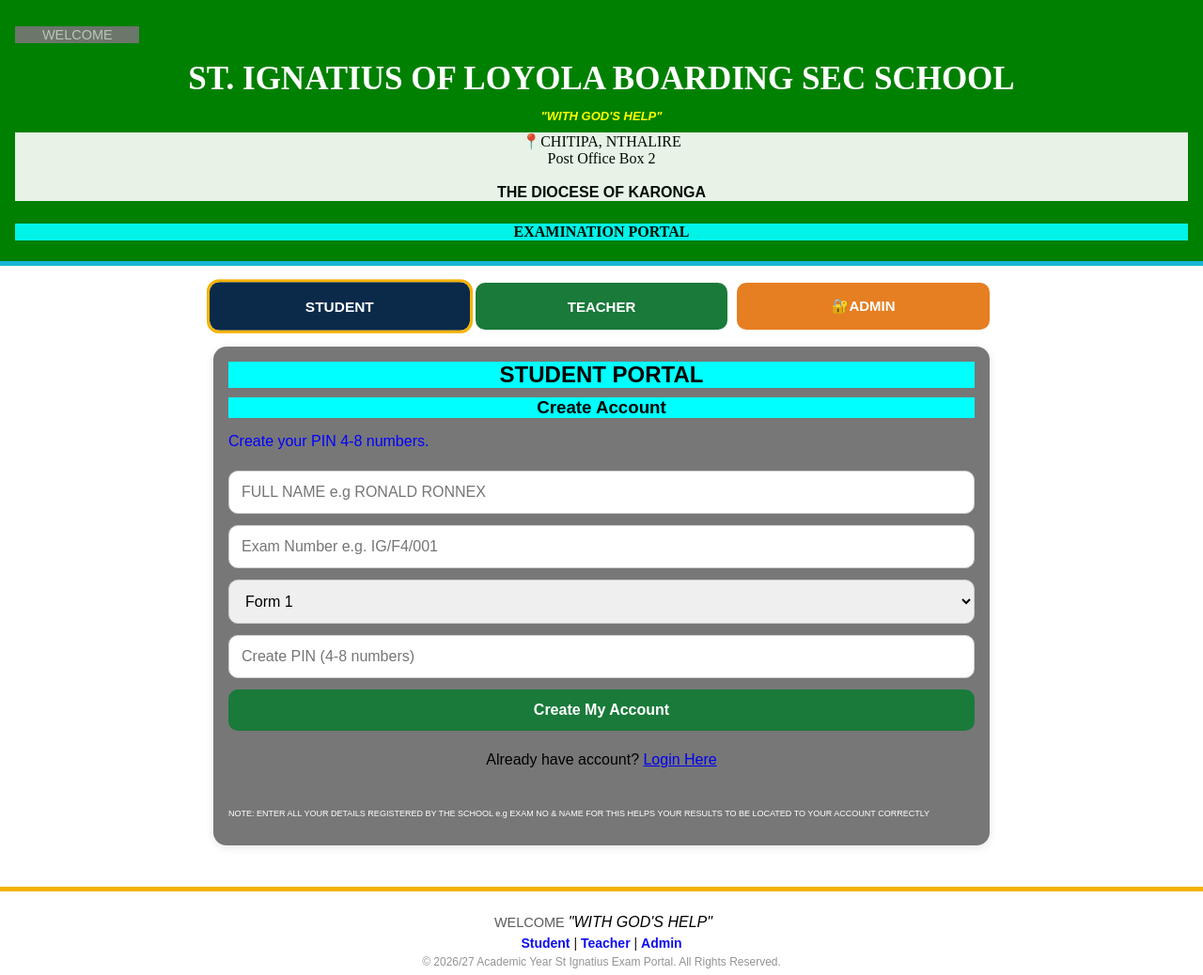
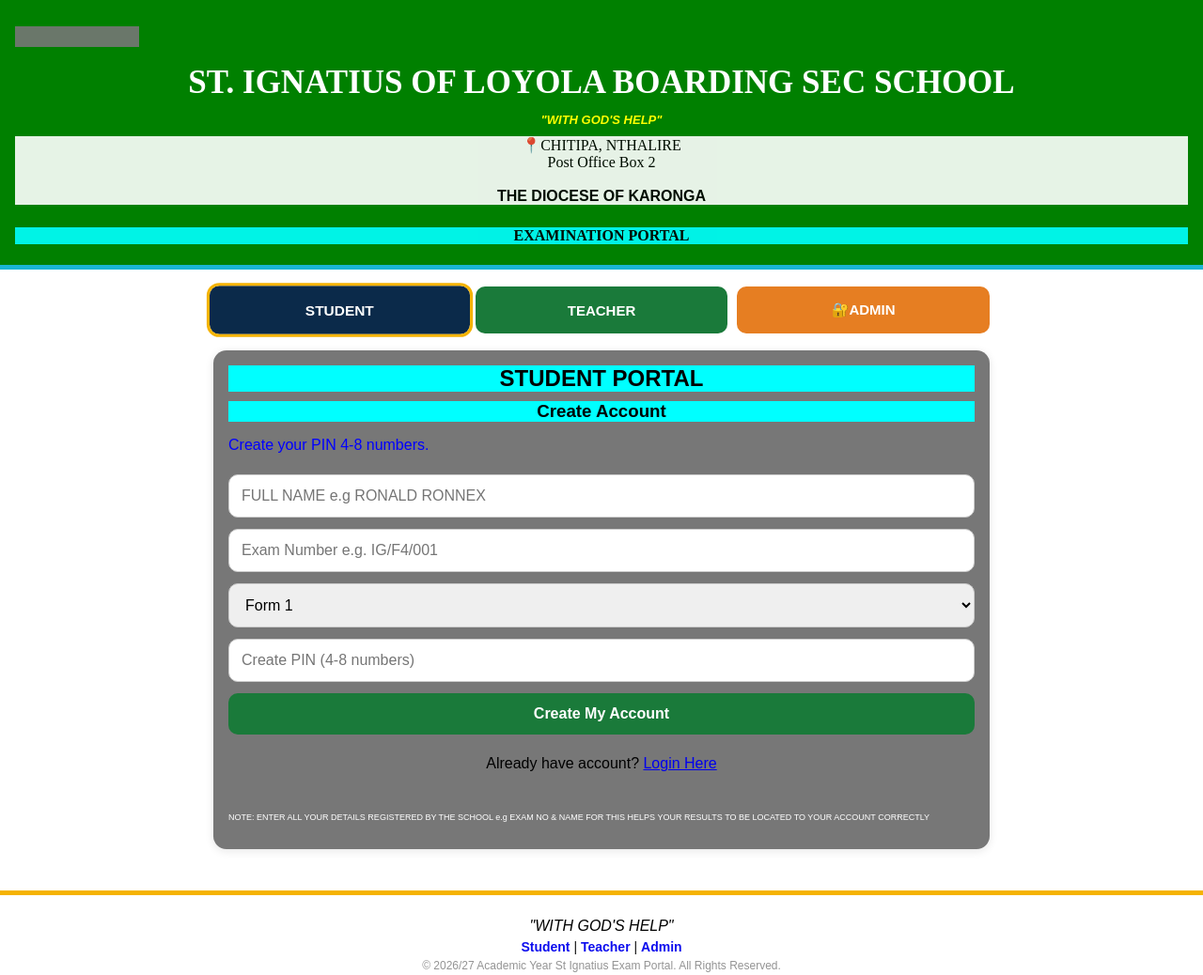
Before and after one commit to ronaldmtafya6-techs/st-ignatius-exam-portal, a plain HTML site: page index.html in a window 1280 px wide. Shown: the top 1038 px of the page at 94% size. Drawn offline with Linux system fonts and the light colour scheme.

```diff
--- a/index.html
+++ b/index.html
@@ -534,6 +534,5 @@ function saveResultAdmin(){
 
 function logout(){ location.reload(); }
 </script>
-<body> <script src="welcome-animation.js"></script></body>
 </body>
 </html>
```
